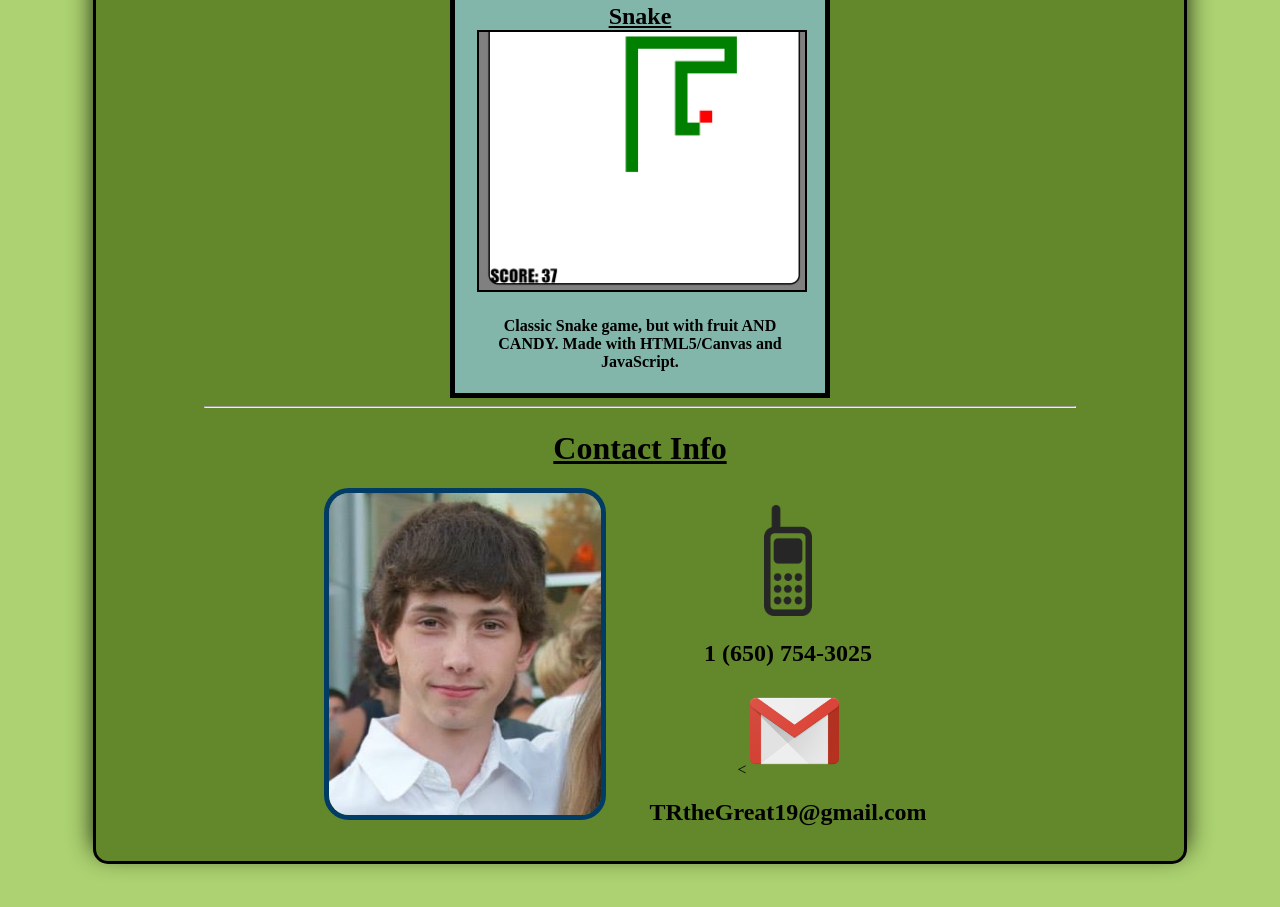
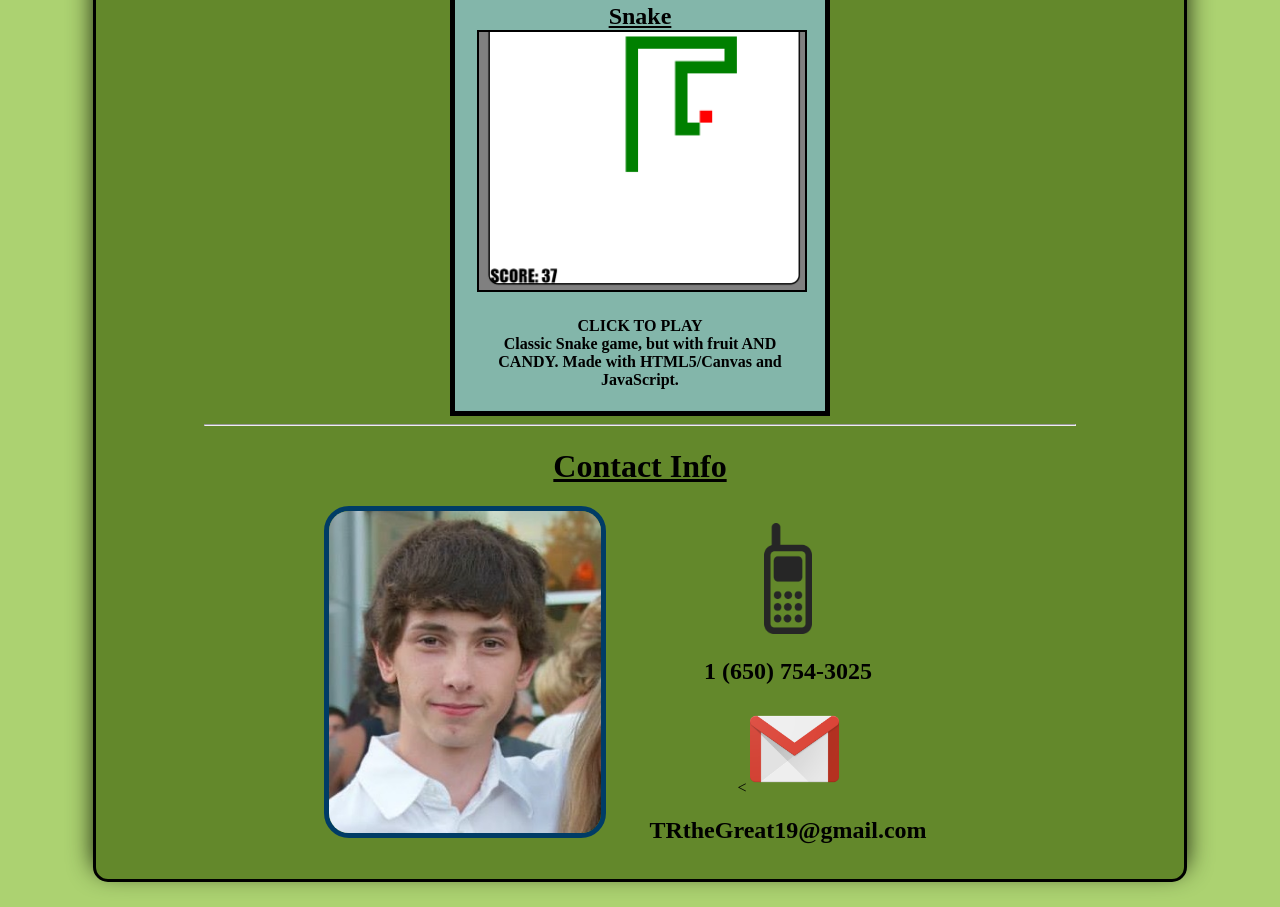
Before and after one commit to TRtheGreat/TRtheGreat.github.io, a plain HTML site: page index.html in a window 1280 px wide. Shown: the part 2010-2917 px from the top of the page. Drawn offline with nearby package versions, Linux system fonts and the light colour scheme.

```diff
--- a/index.html
+++ b/index.html
@@ -117,7 +117,7 @@
 			<div class="sites" style="width:30%;"><a href="./Snake/index.html">
 				<h2><span class="bold">Snake</span></h2>
 				<img src="./images/Snake.png">
-				<h4>Classic Snake game, but with fruit AND CANDY.  Made with HTML5/Canvas and JavaScript.  </h4>
+				<h4>CLICK TO PLAY <br> Classic Snake game, but with fruit AND CANDY.  Made with HTML5/Canvas and JavaScript.  </h4>
 			</div></a>
 		</div> <!-- PROJECTS ENDs -->
 		<hr style="width: 80%">
```
